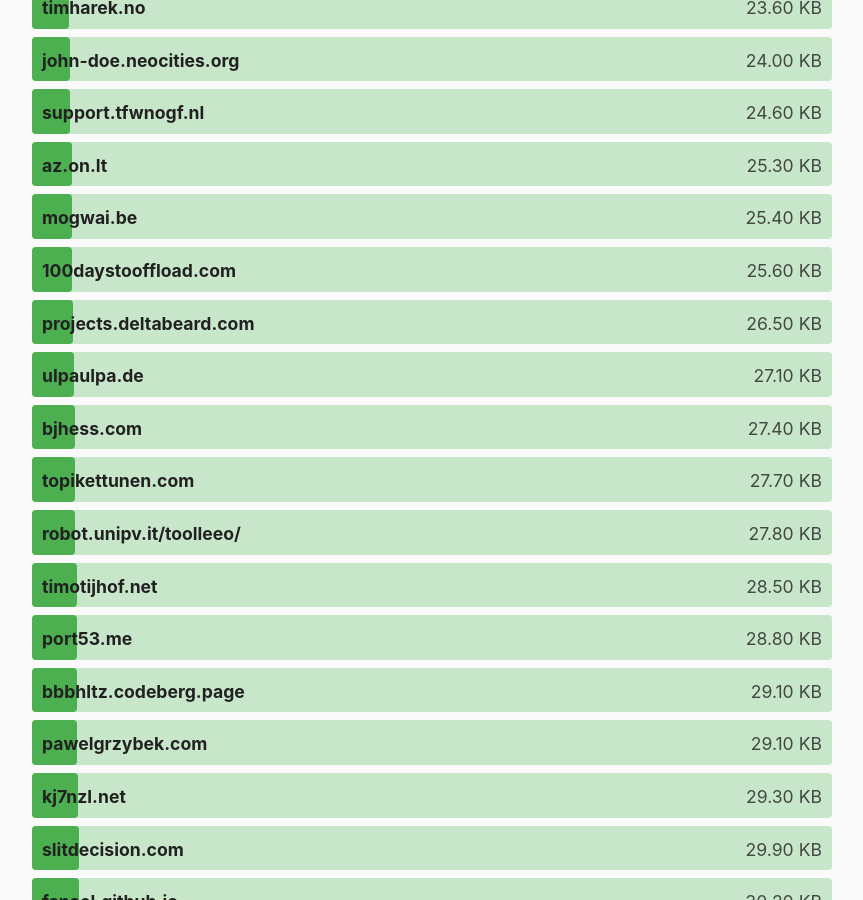
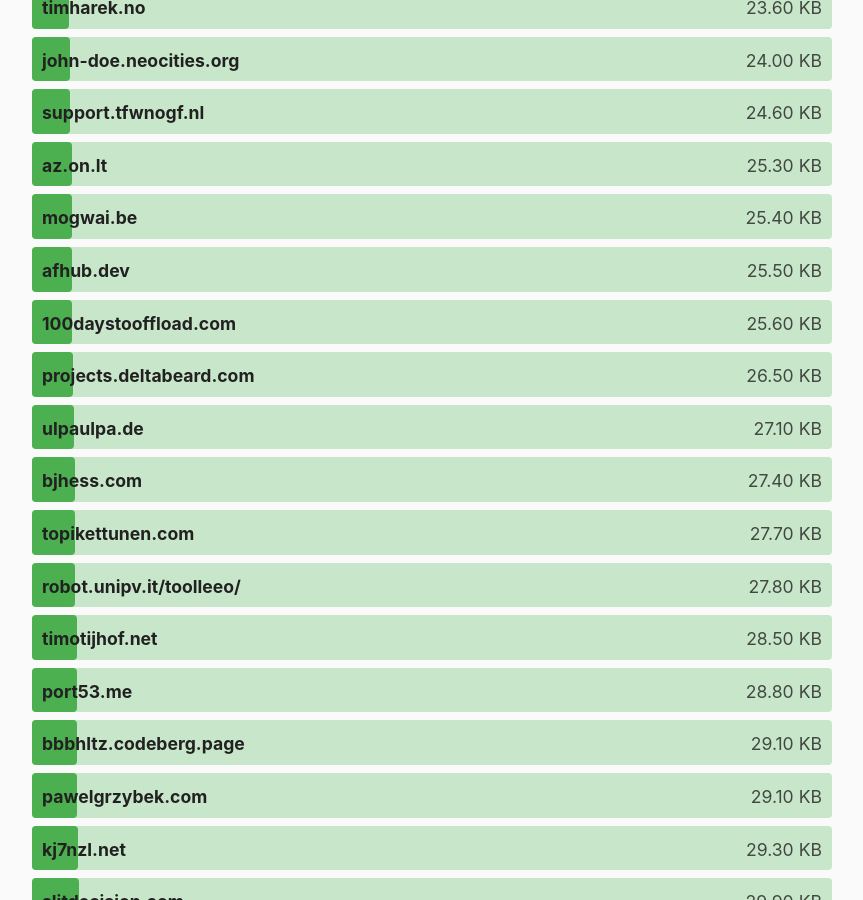
Before and after one commit to kevquirk/512kb.club, a Jekyll site: the page built from index.md, in a window 1280 px wide and 900 px high, scrolled down 7479 px. Shown: the whole window, without its empty margins (208-1071 px from the left). Built offline with Jekyll 4.4.1, drawn with Linux system fonts in a browser that asks for light colours.

Commit message:
Update sites.yml

```diff
--- a/_data/sites.yml
+++ b/_data/sites.yml
@@ -73,6 +73,11 @@
   size: 161
   last_checked: 2021-12-24
 
+- domain: afhub.dev
+  url: https://afhub.dev/
+  size: 25.5
+  last_checked: 2022-04-08
+
 - domain: aggy.cloud
   url: https://aggy.cloud/
   size: 189
```
